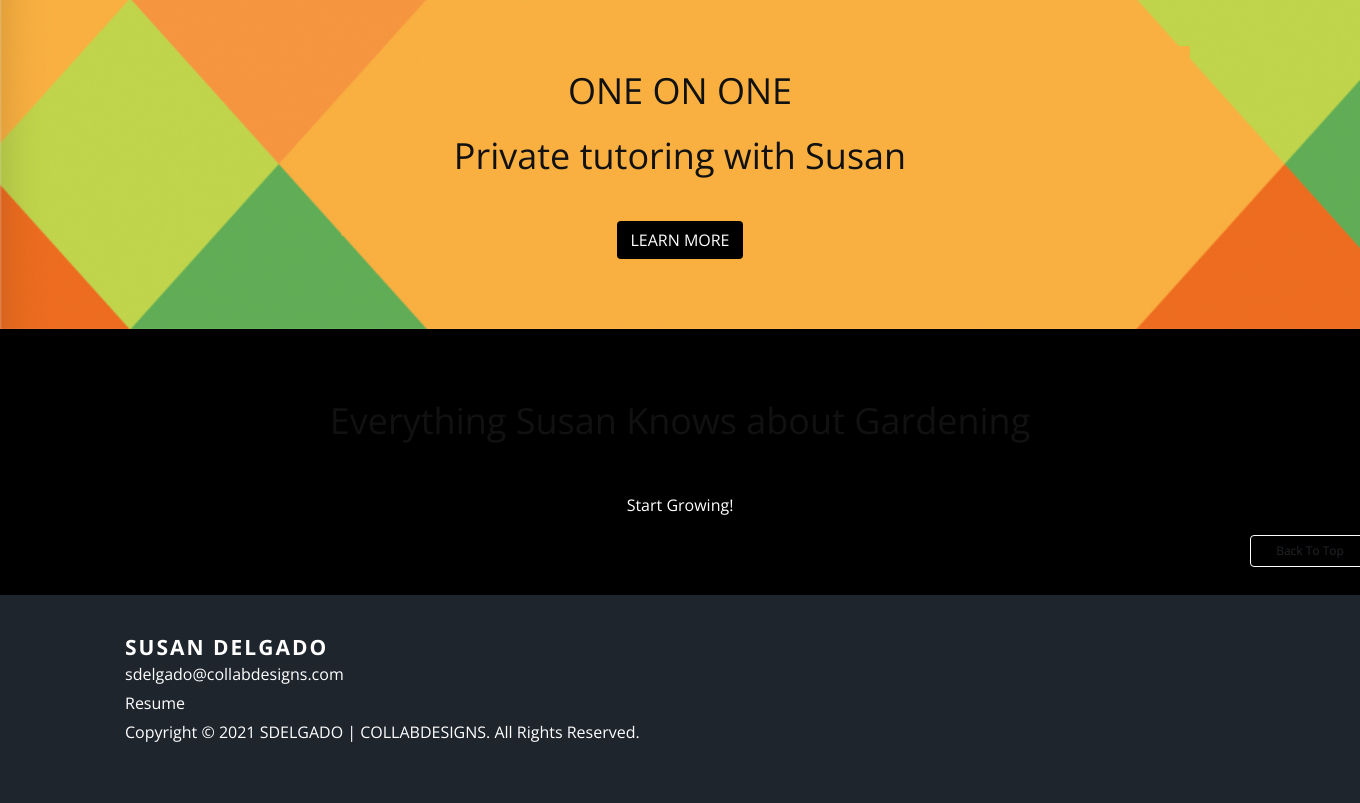
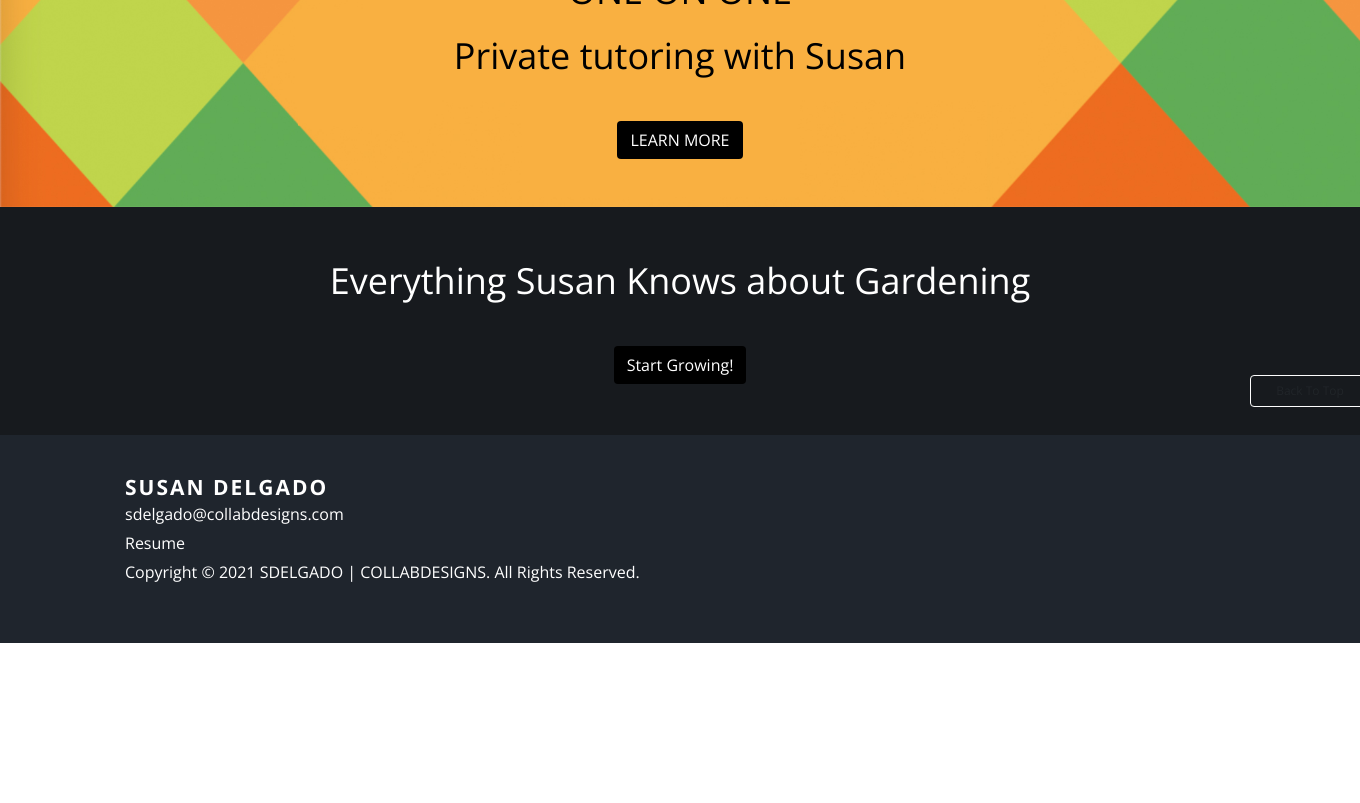
Before and after one commit to susanndelgado/cv, a PHP site: page /contact.html in a window 1360 px wide. Shown: the part 1783-2586 px from the top of the page. After the commit the page ends 2426 px from the top, so only its background shows below. Run offline with PHP 8.4, Linux system fonts and the light colour scheme; some libraries are stand-ins or nearby versions; some web fonts are replaced.

Commit message:
Update style.css

```diff
--- a/css/style.css
+++ b/css/style.css
@@ -772,9 +772,12 @@ ul.list {
 
 
 .banner-span{
-	background-color:#000;
-    	background-size: cover;
-    	padding: 60px 0;
+	background-color: #171a1e;
+    background-size: 100%;
+    padding: 40px 0;
+    /* height: 600px; */
+    background-repeat: no-repeat;
+    color: #fff;
 }
 .banner-span div.bcontent{
 	text-align:center;
@@ -784,10 +787,10 @@ ul.list {
 	padding: 20px 0 60px 0;
 }
 .blkdesc div.bcontent{
-	color:#fff;
 }
 .wyzant{
     background-image: url(/img/wyzant.jpg);
+    color: #000;
 }
 
 .freesvg101{
@@ -797,12 +800,10 @@ ul.list {
 .traceables{
 
     background-image: url(/img/Trables.jpg);
-	color:#fff;
 
 }
 .gardening{
     background-image: url(/img/garden.jpg);
-	color:#fff;
 }
 
 
```
